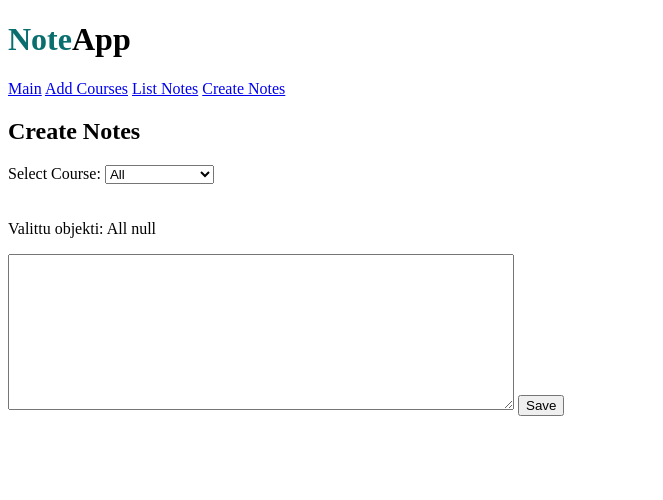
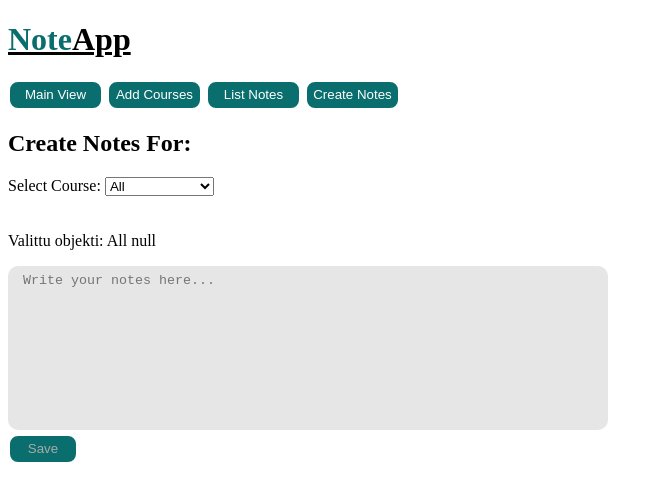
Before and after one commit to Rasmus1000/Note-App, a SvelteKit app: page /notes in a window 1280 px wide. Shown: the top 500 px of the page, without its empty margins (0-663 px from the left). Built offline with nearby package versions, Linux system fonts and the light colour scheme.

Commit message:
muisttinpano lunnin lista

```diff
--- a/src/routes/+layout.svelte
+++ b/src/routes/+layout.svelte
@@ -1,15 +1,37 @@
 <h1><span>Note</span>App</h1>
 <nav>
-    <span><a href="/">Main</a></span>
-    <span><a href="/add">Add Courses</a></span>
-    <span><a href="/list">List Notes</a></span>
-    <span><a href="/notes">Create Notes</a></span>
+    <a href="/"><button>Main View</button></a>
+    <a href="/add"><button>Add Courses</button></a>
+    <a href="/list"><button>List Notes</button></a>
+    <a href="/notes"><button>Create Notes</button></a>
 
 </nav>
 <slot />
 
 <style>
+    h1{
+        text-decoration: underline;
+        text-decoration-color: black;
+    }
     span{
         color: rgb(10, 110, 110);
     }
+    a{
+        color: inherit;
+        text-decoration: inherit;
+    }
+    button{
+        height: 30px;
+        width: 95px;
+        background-color: rgb(10, 110, 110);
+        border-radius: 10px;
+        border: solid 2px white;
+        color: white;
+    }
+    button:disabled{
+        color: #aaaaaa;
+    }
+    button:enabled:hover{
+        border: transparent;
+    }
 </style>
--- a/src/routes/Note.svelte
+++ b/src/routes/Note.svelte
@@ -15,11 +15,9 @@
 <style>
     div{
         border: 2px solid black;
-        border-radius: 15px;
+        border-radius: 10px;
         margin-bottom: 10px;
-        padding-left: 1rem;
-        padding-right: 1rem;
-        max-width: 500px;
+        max-width: 596px;
     }
     h4{
         margin: 0;
--- a/src/routes/notes/+page.svelte
+++ b/src/routes/notes/+page.svelte
@@ -1,13 +1,24 @@
 <script>
 // @ts-nocheck
 
+    import { onMount } from "svelte";
 	import CourseSelect from "../CourseSelect.svelte";
     import { selectedId } from "$lib/selectStore.js";
     import { courses } from "$lib/courseStore.js";
     import { notes } from "$lib/noteStore.js";
 
+    let select;
+    let nameCourse;
+    let notesHeading;
+    onMount(() => {
+        select = document.getElementById('select');
+        nameCourse = document.getElementById('courseName');
+        notesHeading = document.getElementById('notesHeading');
+    });
+
     // @ts-ignore
     let text;
+    let listNotes = [];
     // @ts-ignore
     let idx = null;
     selectedId.subscribe((val) => idx = val);
@@ -17,26 +28,79 @@
     $: courseId = $courses[idx]?.id;
     $: course = {nimi: courseName, id: courseId}
 
+
     function saveNote(){
+        select.style.display = 'none';
+        nameCourse.style.display = 'block';
+        notesHeading.style.display = 'block';
         let timestamp = new Date().toISOString();
         // @ts-ignore
         let note = { text, timestamp, course };
 
         notes.add(note);
+        listNotes = [...listNotes, text];
         text = "";
     }
 </script>
 
-<h2>Create Notes</h2>
+<h2>Create Notes For:</h2>
 
-Select Course: <CourseSelect />
+<div id="select">Select Course: <CourseSelect /></div>
 
-<textarea rows="10" bind:value={text}/>
+<h2 id="courseName">{courseName}</h2>
 
-<button on:click={saveNote}>Save</button>
+<textarea rows="10" placeholder=" Write your notes here..." bind:value={text}/><br>
+<button id="saveButton" disabled={!text || $courses[idx]?.id == null} on:click={saveNote}>Save</button>
+
+<h4 id="notesHeading">Notes from this session:</h4>
+
+{#if listNotes}
+    {#each listNotes as note (note)}
+    <div id="note">
+        <p>{note}</p>
+    </div>
+    {/each}
+{/if}
 
 <style>
     textarea {
-        width: 500px;
+        resize: none;
+        width: 586px;
+        max-width: 586px;
+        background-color: rgb(230, 230, 230);
+        color: #444444;
+        border-radius: 10px;
+        border: solid 2px transparent;
+        padding: 5px;
+    }
+    p{
+        padding: 5px;
+        margin: 0;
+    }
+    div#note{
+        border: 2px solid black;
+        border-radius: 10px;
+        margin-bottom: 10px;
+        max-width: 596px;
+    }
+    #notesHeading{
+        display: none;
+    }
+    #courseName{
+        display: none;
+    }
+    #saveButton{
+        height: 30px;
+        width: 70px;
+        background-color: rgb(10, 110, 110);
+        border-radius: 10px;
+        border: solid 2px white;
+        color: white;
+    }
+    #saveButton:disabled{
+        color: #aaaaaa;
+    }
+    #saveButton:enabled:hover{
+        border: transparent;
     }
 </style>
```
